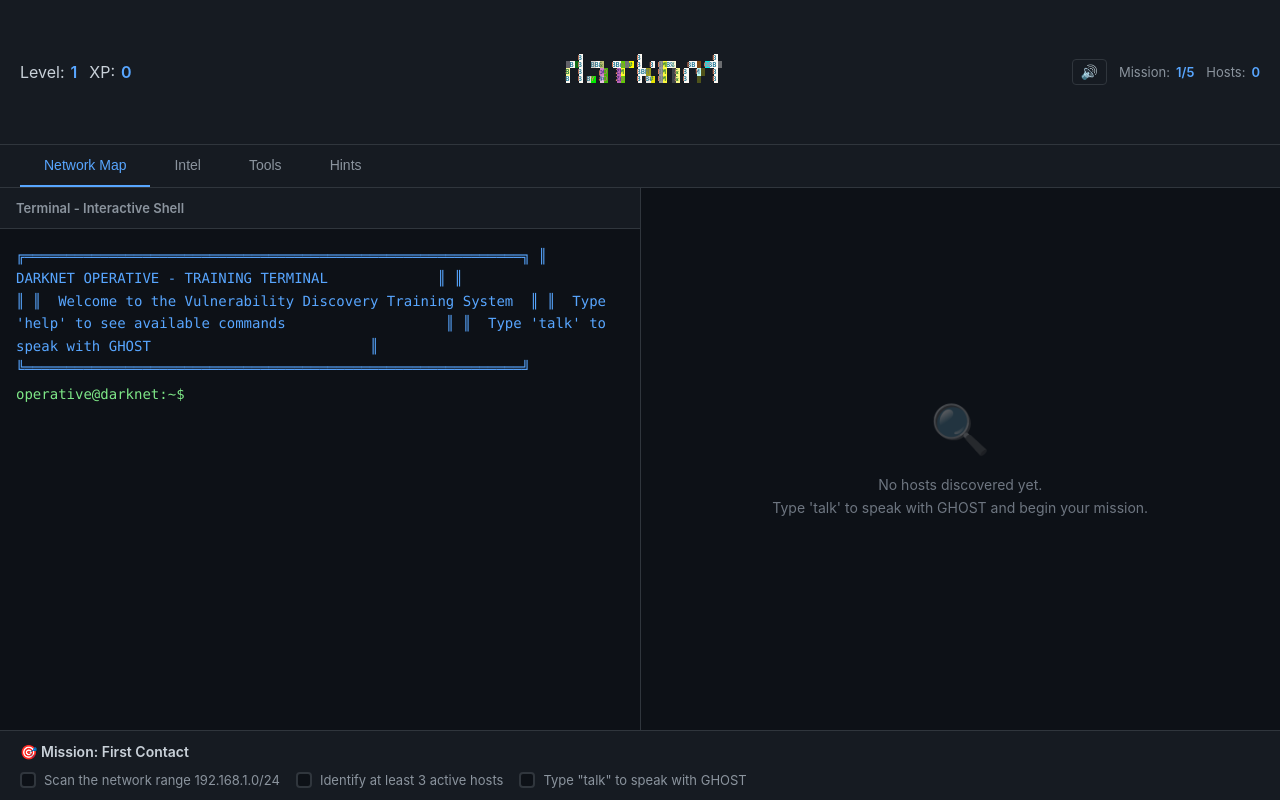
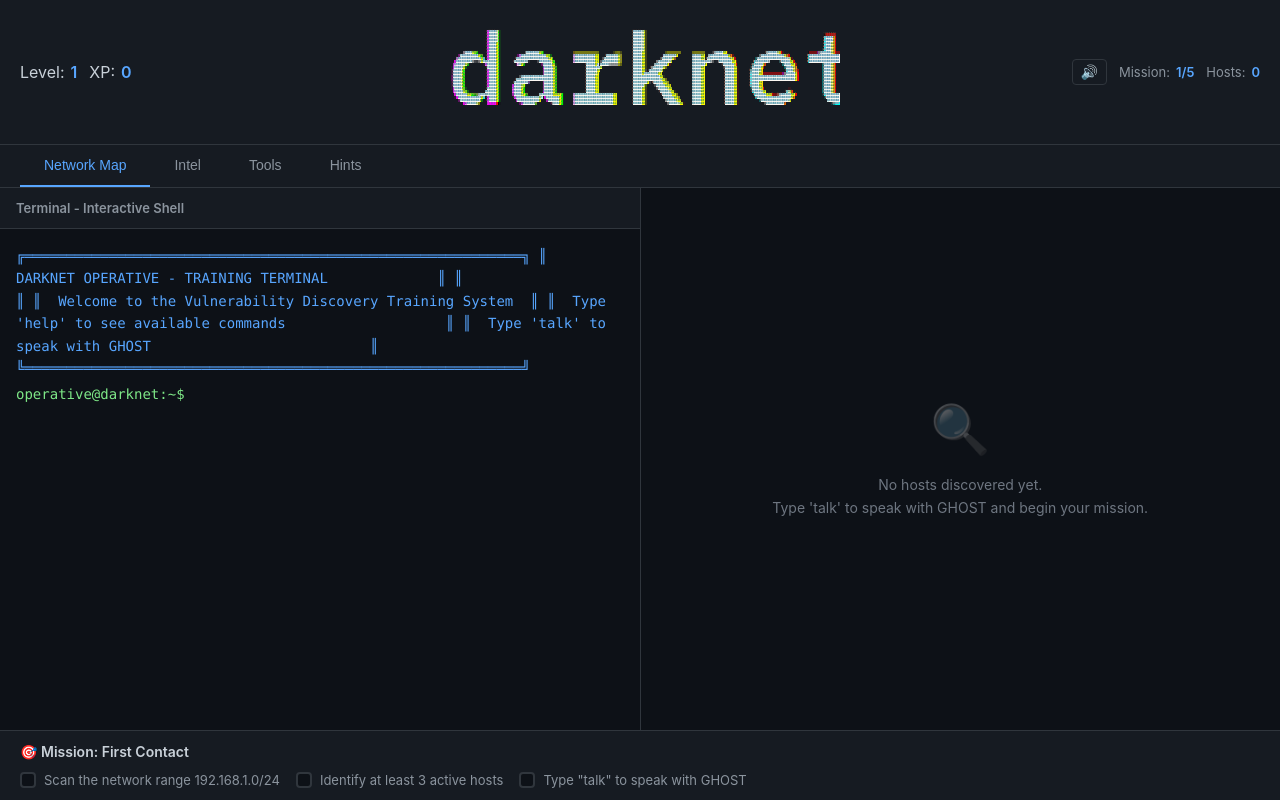
Before and after one commit to jamcodehub/darknet-operative, a React (Vite) app: page / in a window 1280 px wide. Built offline with nearby package versions, Linux system fonts and the light colour scheme.

Commit message:
update header v3

```diff
--- a/src/App.jsx
+++ b/src/App.jsx
@@ -1634,8 +1634,9 @@ You now have full control of ${host.hostname}!${nextTargetMessage}`;
           <ASCIIText
             text="darknet_"
             enableWaves={false}
-            asciiFontSize={7}
+            asciiFontSize={3}
             textFontSize={150}
+            planeBaseHeight={20}
           />
         </div>
 
```
